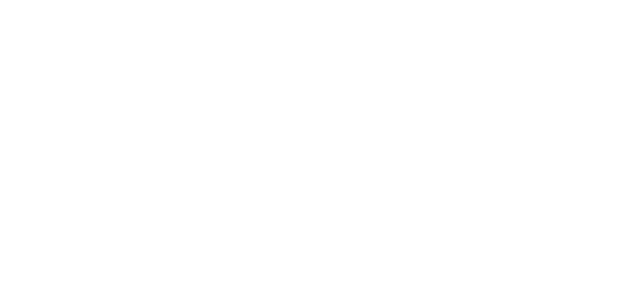
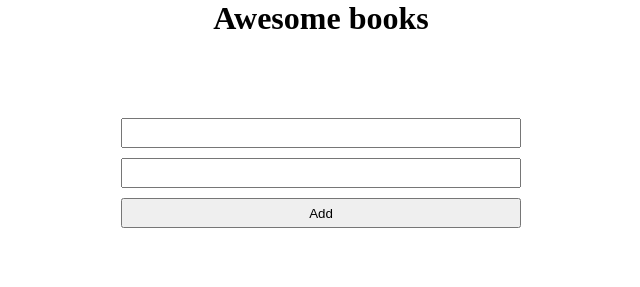
Before and after one commit to toliboff/awesome-books, a website: page index.html in a window 1280 px wide. Shown: the whole page, without its empty margins (319-959 px from the left). Drawn offline with Linux system fonts and the light colour scheme.

Commit message:
Add form, basic styling

```diff
--- a/index.html
+++ b/index.html
@@ -8,7 +8,17 @@
   <link rel="stylesheet" href="style.css">
 </head>
 <body>
+  <header class="header">
+    <h1>Awesome books</h1>
+  </header>
 
+  <main class="main" id="main">
+    <form action=""  class="add-form" id="add-form">
+      <input type="text" id="title">
+      <input type="text" id="author">
+      <input type="submit" value="Add">
+    </form>
+  </main>
   <script src="script.js"></script>
 </body>
 </html>
--- a/style.css
+++ b/style.css
@@ -0,0 +1,26 @@
+* {
+  margin: 0;
+  padding: 0;
+  box-sizing: border-box;
+}
+
+.header {
+  text-align: center;
+}
+
+.main {
+  width: 40%;
+  margin: 25px auto;
+}
+
+.add-form {
+  display: flex;
+  flex-direction: column;
+  padding: 10%;
+}
+
+.add-form input {
+  margin: 5px;
+  height: 30px;
+  padding: 5px 15px;
+}
```
